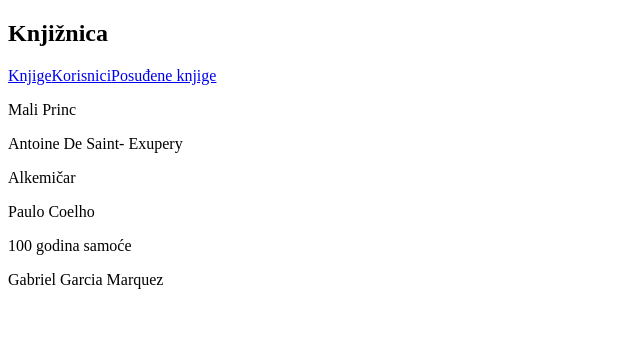
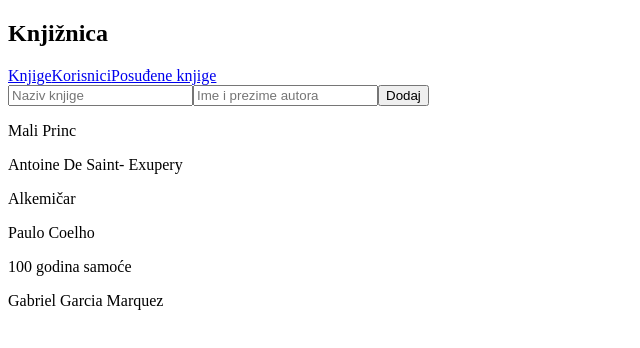
Before and after one commit to marko-krznar/React-Library, a React (Create React App) app: page /knjige in a window 1280 px wide. Shown: the top 348 px of the page, without its empty margins (0-640 px from the left). Built offline with nearby package versions, Linux system fonts and the light colour scheme.

Commit message:
Added form for adding new book

```diff
--- a/src/App.js
+++ b/src/App.js
@@ -1,6 +1,6 @@
 import React from "react";
 import { Route, Routes } from "react-router-dom";
-import BooksPage from "./containers/BooksPage";
+import BooksPage from "./containers/BooksPage/BooksPage";
 import Header from "./containers/Header/Header";
 import Homepage from "./containers/Homepage/Homepage";
 import { BooksProvider } from "./data/BooksContext";
--- a/src/containers/BooksPage.js
+++ /dev/null
@@ -1,14 +0,0 @@
-import React, { useState, useContext } from "react";
-import BookItem from "../components/BookItem";
-import { BooksContext } from "../data/BooksContext";
-
-export default function BooksPage() {
-  const [books, setBooks] = useContext(BooksContext);
-  return (
-    <>
-      {books.map((book, index) => (
-        <BookItem key={index} book={book} />
-      ))}
-    </>
-  );
-}
--- /dev/null
+++ b/src/containers/BooksPage/BooksPage.js
@@ -0,0 +1,49 @@
+import React, { useState, useContext } from "react";
+import BookItem from "../../components/BookItem";
+import { BooksContext } from "../../data/BooksContext";
+
+export default function BooksPage() {
+  const [books, setBooks] = useContext(BooksContext);
+  const [name, setName] = useState("");
+  const [author, setAuthor] = useState("");
+
+  const updateName = (e) => {
+    setName(e.target.value);
+  };
+
+  const updateAuthor = (e) => {
+    setAuthor(e.target.value);
+  };
+
+  const addBook = (e) => {
+    e.preventDefault();
+    setBooks((prevBooks) => [...prevBooks, { name: name, author: author }]);
+    setName("");
+    setAuthor("");
+  };
+
+  return (
+    <>
+      <form onSubmit={addBook}>
+        <input
+          type="text"
+          name="name"
+          value={name}
+          onChange={updateName}
+          placeholder="Naziv knjige"
+        />
+        <input
+          type="text"
+          name="author"
+          value={author}
+          onChange={updateAuthor}
+          placeholder="Ime i prezime autora"
+        />
+        <button type="submit">Dodaj</button>
+      </form>
+      {books.map((book, index) => (
+        <BookItem key={index} book={book} />
+      ))}
+    </>
+  );
+}
```
